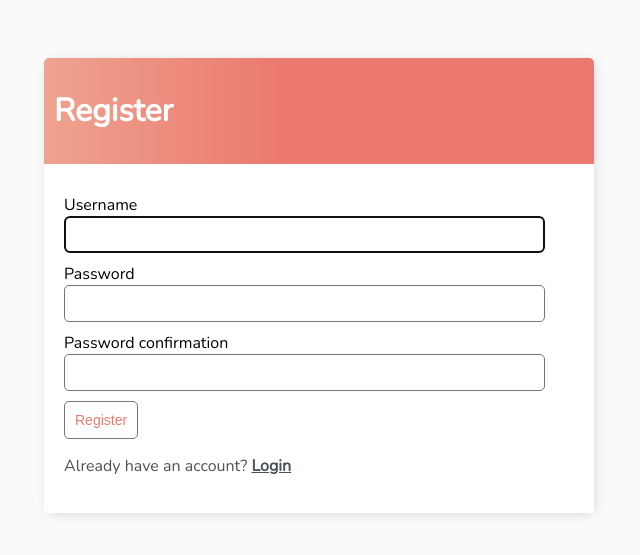
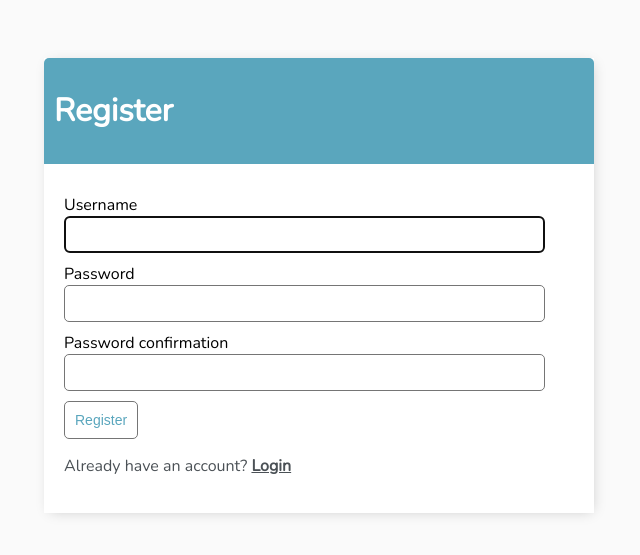
Before and after one commit to sohaila2/Todo_list_with_django, a Django app: page /register/ in a window 1280 px wide. Shown: the top 555 px of the page, without its empty margins (321-961 px from the left). Run offline with Django 5.2, Linux system fonts and the light colour scheme.

Commit message:
update background color

```diff
--- a/base/templates/base/main.html
+++ b/base/templates/base/main.html
@@ -54,7 +54,7 @@
             color: #fff;
             padding: 10px;
             border-radius: 5px 5px 0 0;
-            background: linear-gradient(90deg, #EEA390 0%, #EB796F 43%, #EB796F 100%);
+            background: #5AA6BD;
         }
 
         .header-bar a {
@@ -99,7 +99,7 @@
         .delete-link {
             text-decoration: none;
             font-weight: 900;
-            color: #cf4949;
+            color: #5AA6BD;
             font-size: 22px;
             line-height: 0;
             padding: 20px 20px;
@@ -108,7 +108,7 @@
 
 
         #add-link {
-            color: #EB796F;
+            color: #5AA6BD;
             text-decoration: none;
             font-size: 42px;
             text-shadow: 1px 1px #81413b;
@@ -139,7 +139,7 @@
         .button {
             border: 1px solid #757575;
             background-color: #FFF;
-            color: #EB796F;
+            color: #5AA6BD;
             padding: 10px;
             font-size: 14px;
             border-radius: 5px;
```
Also changed, not shown: db.sqlite3.
